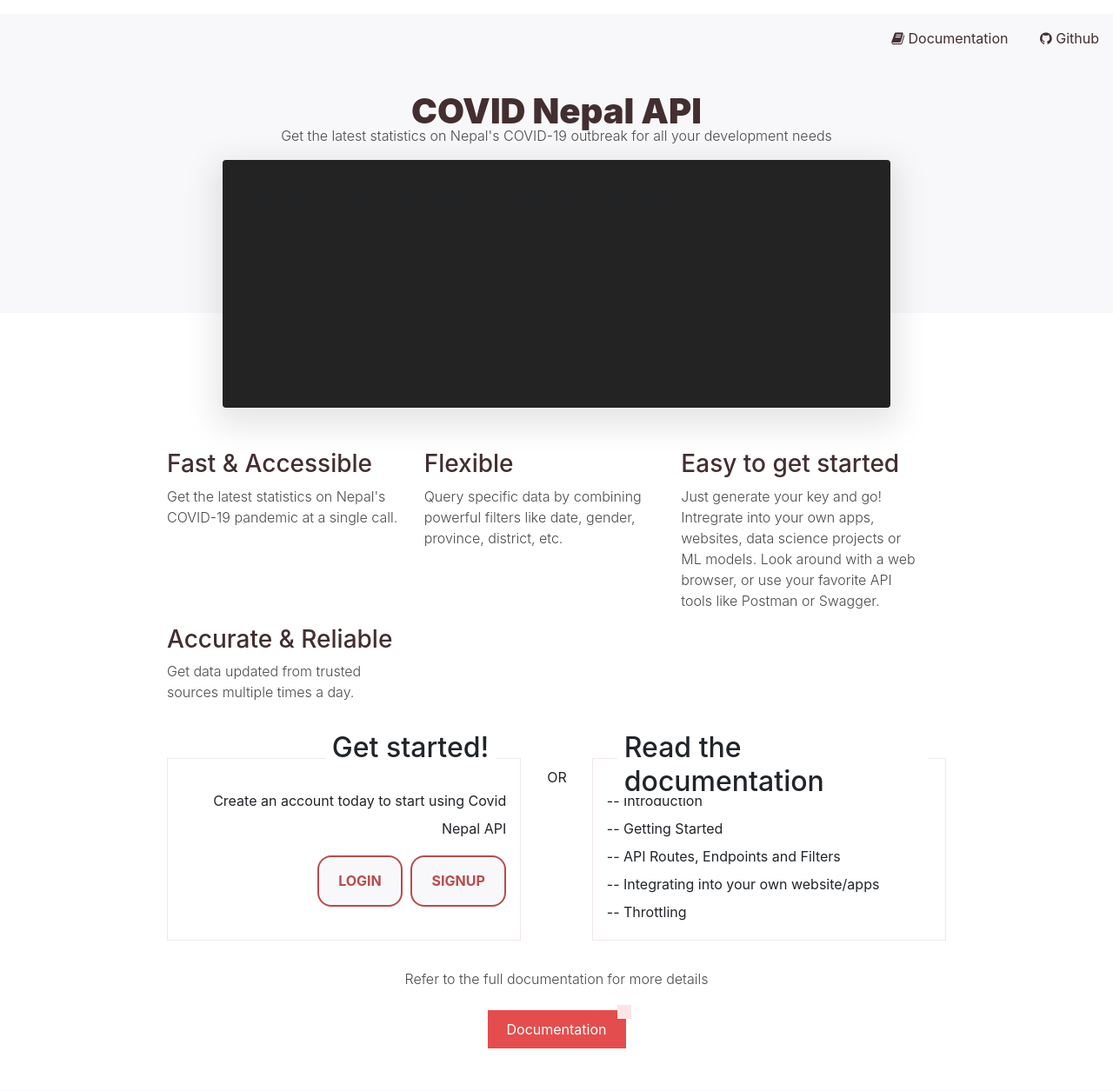
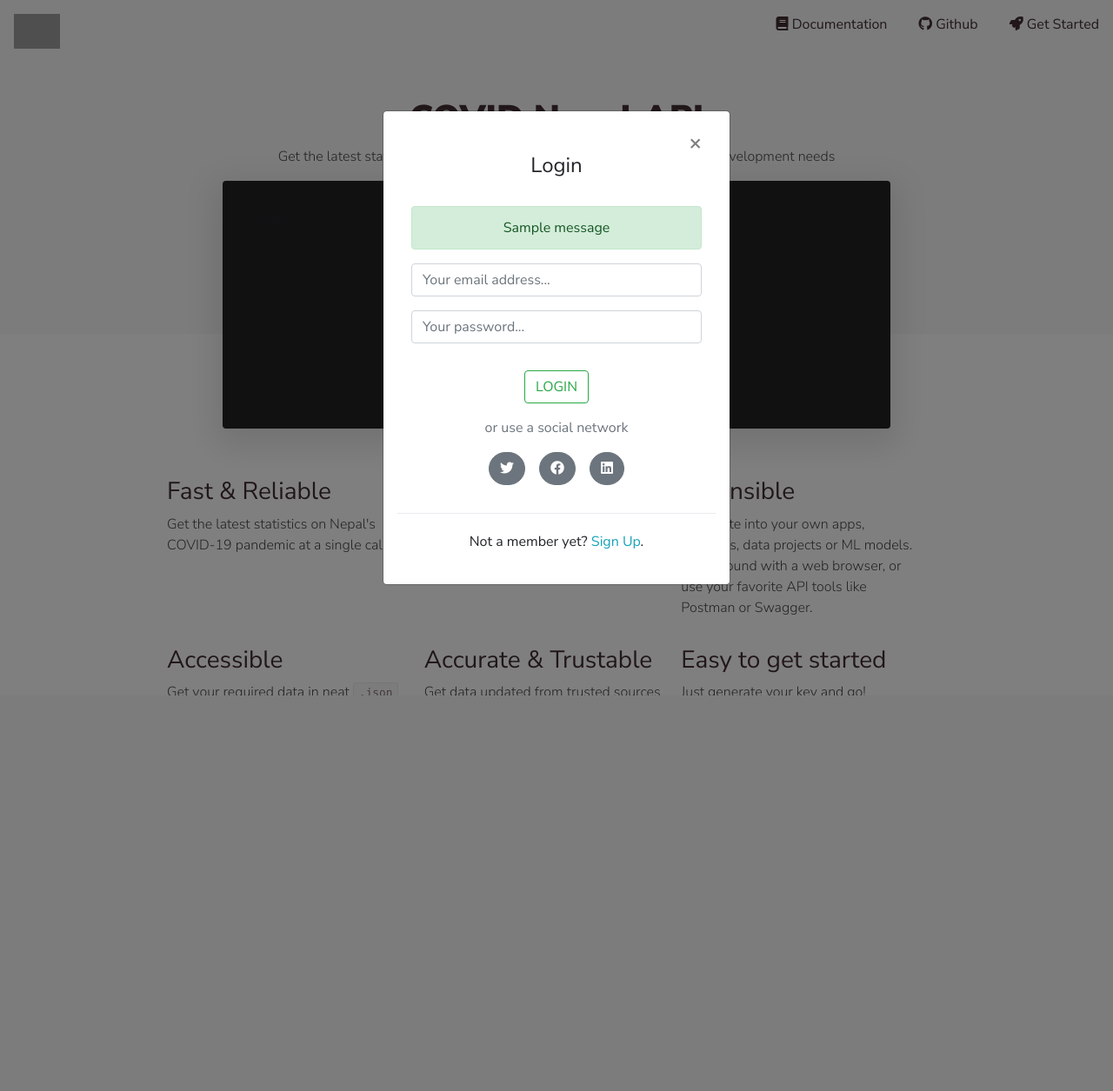
Before and after one commit to rrojan/CovidNP_API, a Django app: page / in a window 1280 px wide. Shown: the top 1255 px of the page at 87% size. After the commit the page ends 800 px from the top, so only its background shows below. Run offline with Django 3.2, Linux system fonts and the light colour scheme; one stand-in notice (Sample message) is shown; some libraries are stand-ins or nearby versions; grey boxes are pictures that could not be loaded.

Commit message:
improved homepage, added my_api portal

```diff
--- a/core/urls.py
+++ b/core/urls.py
@@ -1,18 +1,25 @@
-from data.views import scrape_view
 from django.contrib import admin
 from django.urls import path
 from django.urls.conf import include
+from data.views import scrape_view
 from pages import views as pages
-from django.contrib.auth.views import LoginView, LogoutView
-
+from django.contrib.auth.views import LogoutView
 
 urlpatterns = [
+    path("admin/", admin.site.urls),
+    # docs
     path("", pages.index_view, name="index"),
-    path('login/', LoginView.as_view(template_name='pages/login.html'), name='login'),
-    path('logout/', LogoutView.as_view(template_name='pages/logout.html'), name='logout'),
-    # path('signup', pages.signup_view, name='signup'),
     path("docs/", pages.docs_view, name="docs"),
-    path("admin/", admin.site.urls),
+    # auth
+    path("login/", pages.login, name="login"),
+    path(
+        "logout/", LogoutView.as_view(template_name="pages/logout.html"), name="logout"
+    ),
+    path("signup", pages.signup_view, name="signup"),
+    # my API
+    path("my-api/", pages.my_api_view, name="my_api"),
+    # API
     path("api/", include("api.urls")),
+    # manual scraper
     path("scrape/", scrape_view, name="scrape"),
 ]
--- a/pages/forms.py
+++ b/pages/forms.py
@@ -10,7 +10,7 @@ class UserCreationForm(UserCreationForm):
         model = User
         fields = ("username", "email", "password1", "password2")
 
-    def save(self, code, commit=True):
+    def save(self, commit=True):
         user = super(UserCreationForm, self).save(commit=False)
         user.email = self.cleaned_data["email"]
         if commit:
--- a/pages/templates/pages/index.html
+++ b/pages/templates/pages/index.html
@@ -3,13 +3,16 @@
 
 {% block title %}COVID-19 Nepal API{% endblock %}
 
+{% load crispy_forms_tags %}
+
 {% block css %}
-<link rel="stylesheet" href="https://cdnjs.cloudflare.com/ajax/libs/font-awesome/4.7.0/css/font-awesome.min.css">
+<link rel='stylesheet' href='https://cdnjs.cloudflare.com/ajax/libs/twitter-bootstrap/4.1.2/css/bootstrap.min.css'>
+<!-- <link rel="stylesheet" href="https://cdnjs.cloudflare.com/ajax/libs/font-awesome/4.7.0/css/font-awesome.min.css"> -->
+<link rel="stylesheet" href="https://cdnjs.cloudflare.com/ajax/libs/font-awesome/5.15.3/css/all.min.css">
 <link href="https://fonts.googleapis.com/css?family=Nunito+Sans:300,400,600,700,800,900" rel="stylesheet">
 <link rel="stylesheet" href="https://cdnjs.cloudflare.com/ajax/libs/highlight.js/9.12.0/styles/railscasts.min.css">
 <link rel="stylesheet" href="{% static 'pages/scribbler-global.css' %}">
 <link rel="stylesheet" href="{% static 'pages/scribbler-landing.css' %}">
-<link rel='stylesheet' href='https://cdnjs.cloudflare.com/ajax/libs/twitter-bootstrap/4.1.2/css/bootstrap.min.css'>
 <link rel="author" href="humans.txt">
 <style>
     :root {
@@ -19,40 +22,6 @@
     }
 
     @import url("https://fonts.googleapis.com/css?family=Open+Sans:400,400i,700");
-
-    button {
-        position: relative;
-        display: inline-block;
-        cursor: pointer;
-        outline: none;
-        border: 0;
-        margin-top: 15px;
-        vertical-align: middle;
-        text-decoration: none;
-        font-size: 1rem;
-        color: var(--colorShadeA);
-        font-weight: 700;
-        text-transform: uppercase;
-        font-family: inherit;
-    }
-
-    button.big-button {
-        padding: 0.7em 1.4em;
-        border: 2px solid var(--colorShadeA);
-        border-radius: 1em;
-        background: var(--colorShadeE);
-        transform-style: preserve-3d;
-        transition: all 175ms cubic-bezier(0, 0, 1, 1);
-    }
-
-    button.big-button:hover {
-        background: var(--colorShadeD);
-        transform: translate(0, 0.375em);
-    }
-
-    button.big-button:active {
-        transform: translate(0em, 0.5em);
-    }
 
     .container {
         padding: 2rem 0rem;
@@ -91,6 +60,40 @@
     .signup-section {
         padding: 0.3rem 0rem;
     }
+
+    button {
+        position: relative;
+        display: inline-block;
+        cursor: pointer;
+        outline: none;
+        border: 0;
+        margin-top: 15px;
+        vertical-align: middle;
+        text-decoration: none;
+        font-size: 1rem;
+        color: var(--colorShadeA);
+        font-weight: 700;
+        text-transform: uppercase;
+        font-family: inherit;
+    }
+
+    button.big-button {
+        padding: 0.2em 1.4em;
+        border: 2px solid var(--colorShadeA);
+        border-radius: 1em;
+        background: var(--colorShadeE);
+        transform-style: preserve-3d;
+        transition: all 175ms cubic-bezier(0, 0, 1, 1);
+    }
+
+    button.big-button:hover {
+        background: var(--colorShadeD);
+        transform: translate(0, 0.375em);
+    }
+
+    button.big-button:active {
+        transform: translate(0em, 0.5em);
+    }
 </style>
 {% endblock %}
 
@@ -102,57 +105,68 @@
         <div class="menu__item toggle"><span></span></div>
         <li class="menu__item"><a href="{% url 'docs' %}" class="link link--dark"><i class="fa fa-book"></i>
                 Documentation</a></li>
-        <li class="menu__item"><a href="" class="link link--dark"><i class="fa fa-github"></i> Github</a></li>
+        <li class="menu__item"><a href="" class="link link--dark"><i class="fab fa-github"></i> Github</a></li>
+        {% if user.is_authenticated %}
+        <li class="menu__item"><a href="{% url 'my_api' %}" class="link link--dark"><i class="fas fa-code"></i> MyAPI</a></li>
+        {% else %}
+        <li class="menu__item"><a href="" class="link link--dark"  data-toggle="modal" data-target="#loginModal" id='login'><i class="fas fa-rocket"></i> Get Started</a></li>
+        {% endif %}
     </ul>
 </nav>
 <div class="hero">
-    <h1 class="hero__title">COVID Nepal API</h1>
-    <p class="hero__description">Get the latest statistics on Nepal's COVID-19 outbreak for all your development needs
+    <h1 class="hero__title my-4">COVID Nepal API</h1>
+    <p class="hero__description">Get the latest statistics on the COVID-19 outbreak in Nepal for all your development
+        needs
     </p>
 </div>
 <div class="hero__terminal">
     <pre>
     <!-- Place your demo code here -->
-    <code class="shell-session demo">covid-API ~ $ </code>
+    <code class="shell-session demo">covidNP ~ $ </code>
   </pre>
 </div>
 <div class="wrapper">
     <div class="feature">
-        <div class="feature__item">
-            <h3 class="section__title">Fast & Accessible</h3>
+        <div class="feature__item my-2">
+            <h3 class="section__title">Fast & Reliable</h3>
             <p>Get the latest statistics on Nepal's COVID-19 pandemic at a single call.</p>
         </div>
-        <div class="feature__item">
+        <div class="feature__item my-2">
             <h3 class="section__title">Flexible</h3>
-            <p>Query specific data by combining powerful filters like date, gender, province, district, etc.</p>
+            <p>Query specific data combining powerful filters like date, gender, province, district, etc.</p>
         </div>
-        <div class="feature__item">
-            <h3 class="section__title">Easy to get started</h3>
-            <p>Just generate your key and go! Intregrate into your own apps, websites, data science projects or ML
+        <div class="feature__item my-2">
+            <h3 class="section__title">Extensible</h3>
+            <p>Intregrate into your own apps, websites, data projects or ML
                 models. Look around with a web browser, or use your favorite API tools like
                 Postman or Swagger.</p>
         </div>
-        <div class="feature__item">
-            <h3 class="section__title">Accurate & Reliable</h3>
+        <div class="feature__item my-2">
+            <h3 class="section__title">Accessible</h3>
+            <p>Get your required data in neat <span class="code code--inline">.json</span> format for better ease of
+                use.</p>
+        </div>
+
+        <div class="feature__item my-2">
+            <h3 class="section__title">Accurate & Trustable</h3>
             <p>Get data updated from trusted sources multiple times a day.</p>
         </div>
-        <!-- <div class="feature__item">
-            <h3 class="section__title">Highlightings</h3>
-            <p>For better readability, scribbler has a clean, beautiful color scheme allow you to scan files fast.
-            </p>
+
+        <div class="feature__item my-2">
+            <h3 class="section__title">Easy to get started</h3>
+            <p>Just generate your key and go! </p>
         </div>
-        <div class="feature__item">
-            <h3 class="section__title">Keybindings</h3>
-            <p>You can expect common keybindings for scribbler. Customize <span
-                    class="code code--inline">bindings.json</span> for your own liking! </p>
-        </div> -->
     </div>
     <div class="keybinding">
         <ul class="keybinding__detail">
             <h2 class="keybinding__title" style="margin: 0px 20px;">Get started!</h3>
                 <li>Create an account today to start using Covid Nepal API</li>
+                {% if not user.is_authenticated %}
                 <button class="big-button" data-toggle="modal" data-target="#loginModal" id='login'>Login</button>&nbsp;
-                <button class="big-button">Signup</button>
+                <button class="big-button" data-toggle="modal" data-target="#signupModal" id='signup'>Signup</button>
+                {% else %}
+                <a href="{% url 'my_api' %}"><button class="big-button" id='my-api-btn'>My API</button>&nbsp;</a>
+                {% endif %}
         </ul>
         <span style="margin: 10px 30px;">OR</span>
         <ul class="keybinding__detail">
@@ -231,14 +245,29 @@
                     <h4>Login</h4>
                 </div>
                 <div class="d-flex flex-column text-center">
-                    <form>
+
+                    {% if messages %}
+                    <script>
+                        document.addEventListener('DOMContentLoaded', _ => {
+                            $("#loginModal").modal()
+                        });
+                    </script>
+                    {% for message in messages %}
+                    <div class="alert alert-{{ message.tags }}">{{ message }}</div>
+                    {% endfor %}
+                    {% endif %}
+
+                    <form action="{% url 'login' %}" method="post">
+                        {% csrf_token %}
                         <div class="form-group">
-                            <input type="email" class="form-control" id="email1" placeholder="Your email address...">
+                            <input type="email" class="form-control" id="email1" name='email'
+                                placeholder="Your email address...">
                         </div>
                         <div class="form-group">
-                            <input type="password" class="form-control" id="password1" placeholder="Your password...">
+                            <input type="password" class="form-control" id="password1" name='password'
+                                placeholder="Your password...">
                         </div>
-                        <button type="button" class="btn btn-info btn-block btn-round">Login</button>
+                        <button type="submit" class="btn btn-outline-success">Login</button>
                     </form>
 
                     <div class="text-center text-muted delimiter">or use a social network</div>
@@ -260,8 +289,37 @@
                 </div>
             </div>
             <div class="modal-footer d-flex justify-content-center">
+                <div class="signup-section">Not a member yet? <a href="#" class="text-info" id='sign-up-toggle'> Sign Up</a>.</div>
+            </div>
+        </div>
+    </div>
+</div>
+
+<!-- Signup modal -->
+<div class="modal fade" id="signupModal" tabindex="-1" role="dialog" aria-labelledby="exampleModalLabel"
+    aria-hidden="true">
+    <div class="modal-dialog modal-dialog-centered" role="document">
+        <div class="modal-content">
+            <div class="modal-header border-bottom-0">
+                <button type="button" class="close" data-dismiss="modal" aria-label="Close">
+                    <span aria-hidden="true">×</span>
+                </button>
+            </div>
+            <div class="modal-body">
+                <div class="form-title text-center">
+                    <h4>Signup</h4>
+                </div>
+                <div class="d-flex flex-column text-center">
+                    <form action="{% url 'signup' %}" method="post">
+                        {% csrf_token %}
+                        {{ signup_form|crispy }}
+                        <button type="submit" class="btn btn-outline-success">Signup</button>
+                    </form>
+                </div>
+            </div>
+            <!-- <div class="modal-footer d-flex justify-content-center">
                 <div class="signup-section">Not a member yet? <a href="#a" class="text-info"> Sign Up</a>.</div>
-            </div>
+            </div> -->
         </div>
     </div>
 </div>
@@ -276,11 +334,9 @@
 <!-- Bootstrap JS -->
 <script src='https://stackpath.bootstrapcdn.com/bootstrap/4.1.3/js/bootstrap.min.js'></script>
 <script>
-    $(login).click(function () {
-        $('#loginModal').modal('show');
-        $(function () {
-            $('[data-toggle="tooltip"]').tooltip()
-        })
+    document.querySelector('#sign-up-toggle').addEventListener('click', _ => {
+        $("#loginModal").modal('hide');
+        $("#signupModal").modal()
     });
 </script>
 {% endblock %}
--- a/pages/templates/pages/logout.html
+++ b/pages/templates/pages/logout.html
@@ -7,7 +7,7 @@ Logout
 
 {% block content %}
 <div class="container">
-    <div class="alert alert-success my-5">
+    <div class="d-flex flex-column text-center my-5">
         You have been logged out successfully.
         <br><br>
         Redirecting in <span id="counter">3</span>
--- a/pages/views.py
+++ b/pages/views.py
@@ -1,34 +1,50 @@
-from django.shortcuts import render
-# from .forms import UserCreationForm, VerificationForm, RedeemRequestForm
-from django.core.mail import send_mail
+from django.shortcuts import redirect, render
+from django.contrib.auth import authenticate, login as auth_login
+from django.contrib.auth.models import User
+from django.contrib import messages
+from .forms import UserCreationForm
 
 
 def index_view(request):
-    return render(request, "pages/index.html", context={})
+    context = {"signup_form": UserCreationForm()}
+    return render(request, "pages/index.html", context)
 
 
 def docs_view(request):
-    return render(request, "pages/docs.html", context={})
+    return render(request, "pages/docs.html")
 
-# def signup_view(request):
-#     if request.method == "POST":
-#         form = UserCreationForm(request.POST)
-#         if form.is_valid():
-#             # print(form.cleaned_data.get('email'))
 
-#             verification_code = random.randint(1000, 9999)
-#             subject = 'Welcome to The River Sweeps'
-#             message = f'Your verification code is {verification_code}. Hope you enjoy your stay here!'
-#             recepient = form.cleaned_data.get('email')
-#             send_mail(subject, message, EMAIL_HOST_USER,
-#                       [recepient], fail_silently=False)
-#             form.save(code=verification_code)
-#             # user.profile.verification_code = verification_code
-#             # print(user.profile)
-#             return redirect('blogs:signup_success')
+def login(request):
+    if request.method == "POST":
+        email = request.POST.get("email", "")
+        password = request.POST.get("password", "")
+        try:
+            username = User.objects.get(email=email.lower()).username
+            user = authenticate(request, username=username, password=password)
+            auth_login(request, user)
+            return redirect("index")
+        except Exception:
+            messages.warning(request, "Wrong login credentials, please try again")
+    return redirect("index")
 
-#     context = {
-#         'form': UserCreationForm()
-#     }
 
-#     return render(request, 'signup/signup.html', context)
+def signup_view(request):
+    if request.method == "POST":
+        form = UserCreationForm(request.POST)
+        if form.is_valid():
+            # verification_code = random.randint(1000, 9999)
+            # subject = 'Welcome to The River Sweeps'
+            # message = f'Your verification code is {verification_code}. Hope you enjoy your stay here!'
+            # recepient = form.cleaned_data.get('email')
+            # send_mail(subject, message, EMAIL_HOST_USER,
+            #           [recepient], fail_silently=False)
+            # form.save(code=verification_code)
+            messages.success(request, "You have been signed up! You can now log in.")
+            form.save()
+            return redirect("index")
+    messages.warning(request, "There was an error signing you up. Please try again.")
+    return redirect("index")
+
+
+def my_api_view(request):
+    return render(request, "pages/my_api.html")
```
Also changed, not shown: core/settings.py (+3 -7 lines), pages/templates/pages/login.html (deleted, +0 -17 lines), pages/templates/pages/my_api.html (added, +52 -0 lines), db.sqlite3.
